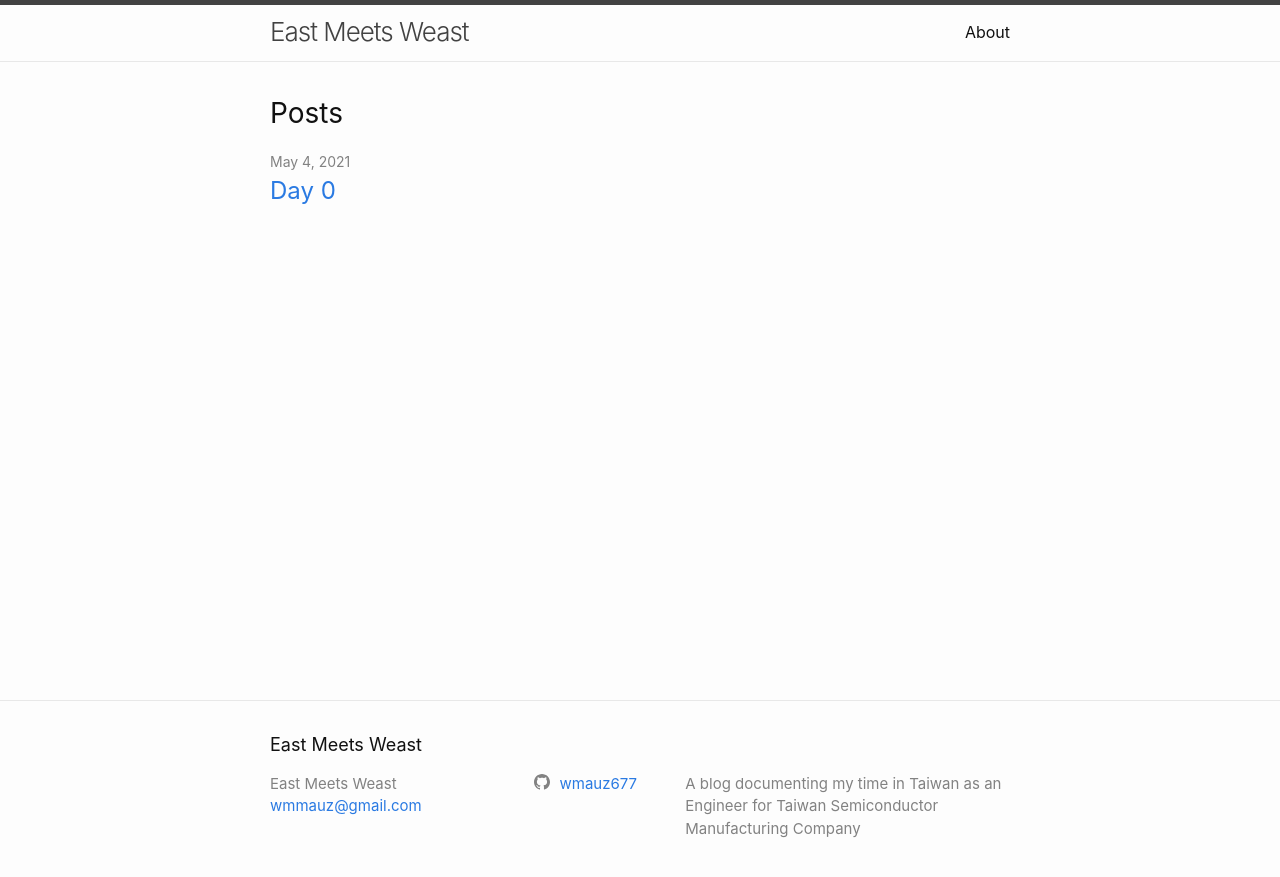
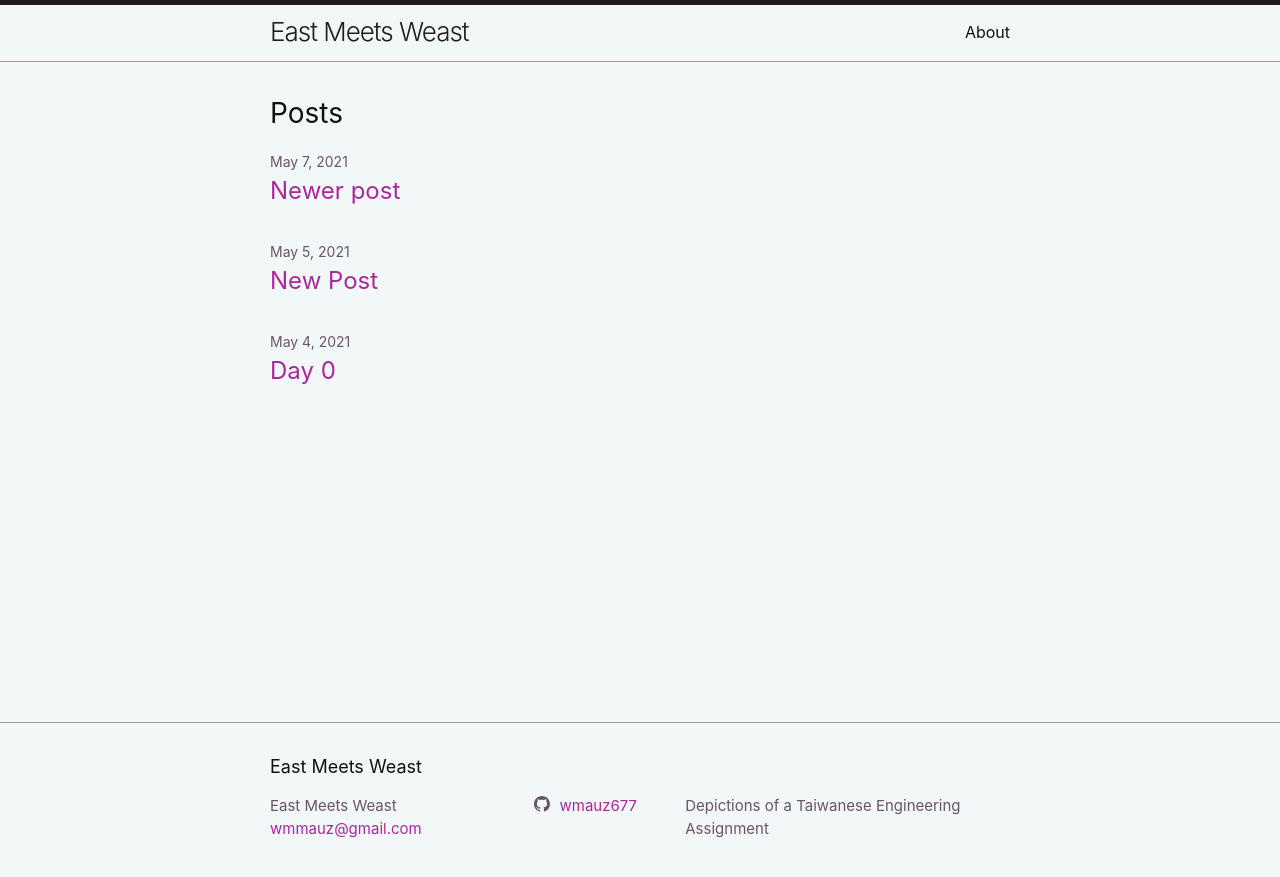
Before and after one commit to wmauz677/East-Meets-Weast, a Jekyll site: the page built from docs/index.markdown, in a window 1280 px wide. Shown: the top 877 px of the page. Built offline with Jekyll 4.4.1, drawn with Linux system fonts in a browser that asks for light colours.

Commit message:
update color palette

```diff
--- a/docs/_config.yml
+++ b/docs/_config.yml
@@ -21,8 +21,7 @@
 title: East Meets Weast
 email: wmmauz@gmail.com
 description: >- # this means to ignore newlines until "baseurl:"
-  A blog documenting my time in Taiwan as an Engineer for Taiwan Semiconductor
-  Manufacturing Company
+  Depictions of a Taiwanese Engineering Assignment
 baseurl: /
 url: "" # the base hostname & protocol for your site, e.g. http://example.com
 github_username:  wmauz677
--- a/docs/_sass/minima.scss
+++ b/docs/_sass/minima.scss
@@ -11,12 +11,15 @@ $base-line-height: 1.5 !default;
 $spacing-unit:     30px !default;
 
 $text-color:       #111 !default;
-$background-color: #fdfdfd !default;
-$brand-color:      #2a7ae2 !default;
+$background-color: #F2F8F8 !default;
+$brand-color:      #AB279C !default;
 
-$grey-color:       #828282 !default;
-$grey-color-light: lighten($grey-color, 40%) !default;
+$grey-color:       #695468 !default;
+// $grey-color-light: lighten($grey-color, 40%) !default;
+$grey-color-light: lighten($grey-color, 25%) !default;
 $grey-color-dark:  darken($grey-color, 25%) !default;
+
+$visited-color:    #565CAC !default;
 
 $table-text-align: left !default;
 
--- a/docs/_sass/minima/_base.scss
+++ b/docs/_sass/minima/_base.scss
@@ -107,7 +107,8 @@ a {
   text-decoration: none;
 
   &:visited {
-    color: darken($brand-color, 15%);
+    color: $visited-color;
+    // color: darken($brand-color, 15%);
   }
 
   &:hover {
```
Also changed, not shown: docs/_posts/2020-05-05-Day-0 copy 2.md (added, +8 -0 lines), docs/_posts/2020-05-05-Day-0 copy.md (added, +8 -0 lines), 2 other files.
